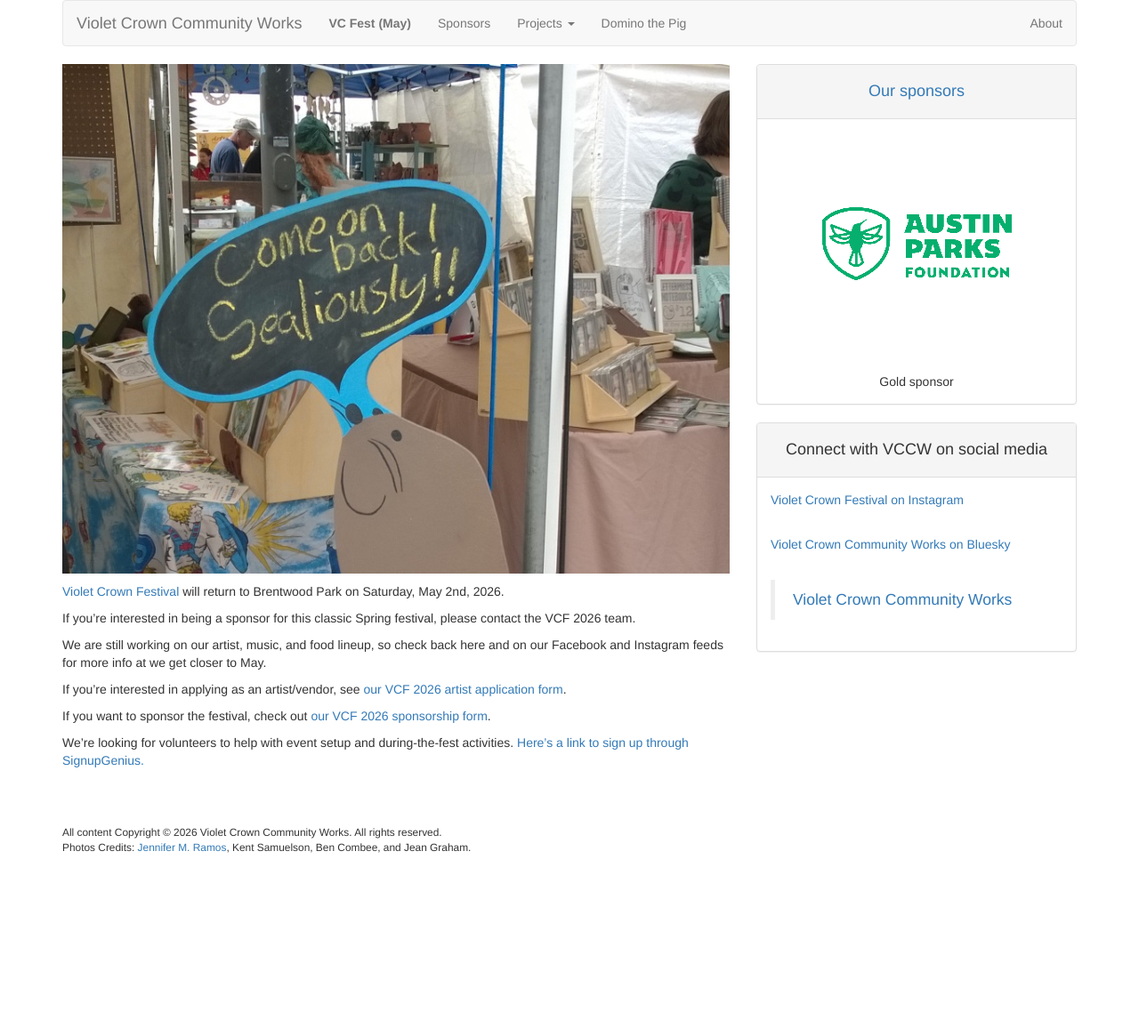
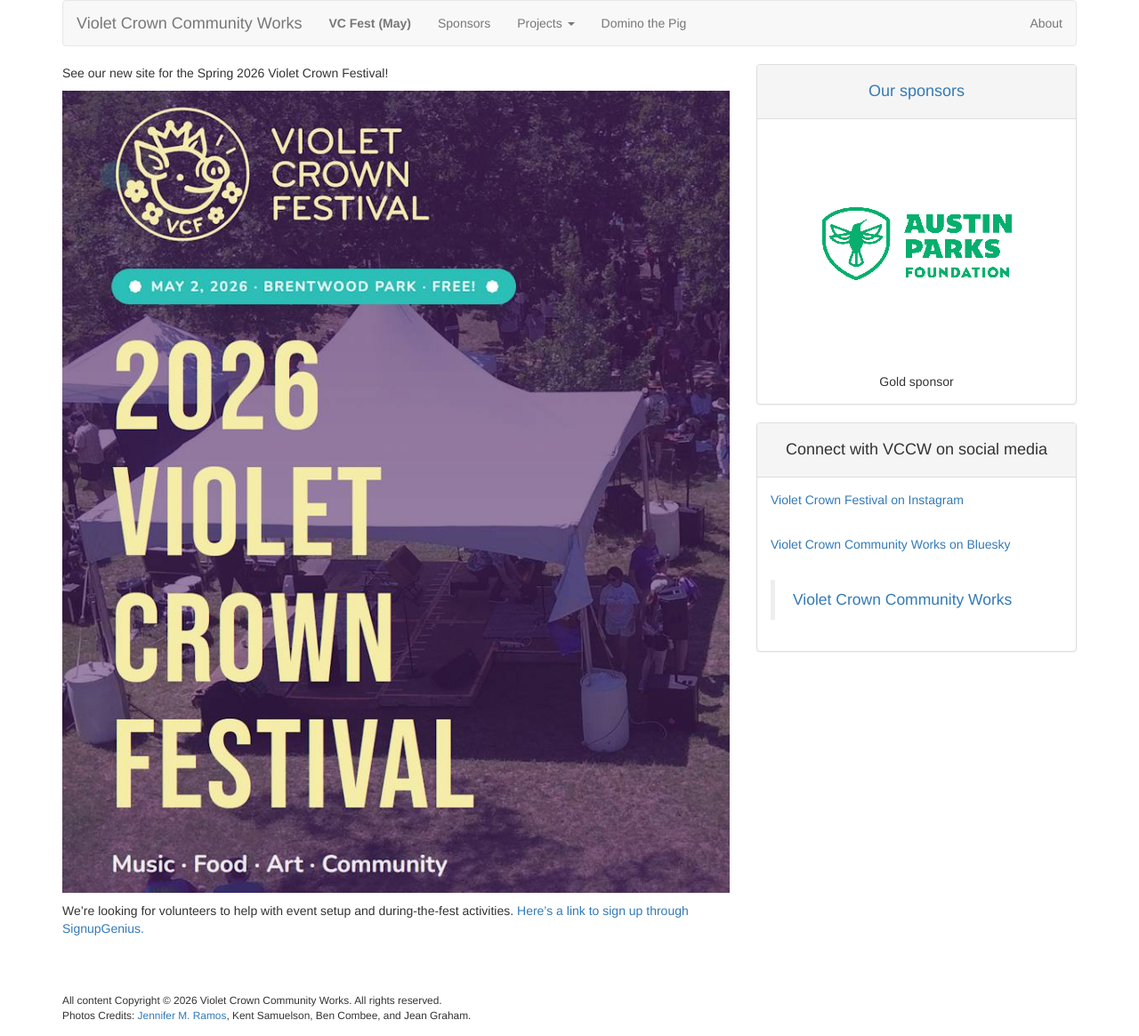
Before and after one commit to vccw/vccw.github.io, a Jekyll site: the page built from index.md, in a window 1280 px wide. Shown: the whole page at 89% size. Built offline with Jekyll 4.4.1, drawn with Linux system fonts in a browser that asks for light colours; before the commit the page ends 975 px from its top, so only the background shows below that.

Commit message:
redirect to new site

```diff
--- a/index.md
+++ b/index.md
@@ -3,24 +3,10 @@
 title: Home Page
 ---
 
-<img src="img/arts2014_02.jpg" class="img-responsive center-block"
- alt="image of vendor booth with a cardboard seal in front saying 'Come on back, Sealiously!'">
+See our new site for the Spring 2026 Violet Crown Festival!
 
-<a href="vcf_2026">Violet Crown Festival</a>
-will return to Brentwood Park on Saturday, May 2nd, 2026.
-
-If you're interested in being a sponsor for this classic Spring festival,
-please contact the VCF 2026 team.
-
-We are still working on our artist, music, and food lineup, so check back
-here and on our Facebook and Instagram feeds for more info at we get
-closer to May.
-
-If you're interested in applying as an artist/vendor, see
-<a href="vcf_apply">our VCF 2026 artist application form</a>.
-
-If you want to sponsor the festival, check out
-<a href="vcf_sponsor">our VCF 2026 sponsorship form</a>.
+<a href="https://violetcrownfest.com/"><img src="img/VCFest_NewWeb.jpg" class="img-responsive center-block"
+alt="image of new VCF website"></a>
 
 We're looking for volunteers to help with event setup and
 during-the-fest activities.
--- a/vcf.html
+++ b/vcf.html
@@ -1,4 +1,4 @@
 ---
 layout: redirect
-destination: vcf_2026.html
+destination: https://violetcrownfest.com/
 ---
```
Also changed, not shown: vcf_2026.md (+5 -1 lines), img/VCFest_NewWeb.jpg (added).
